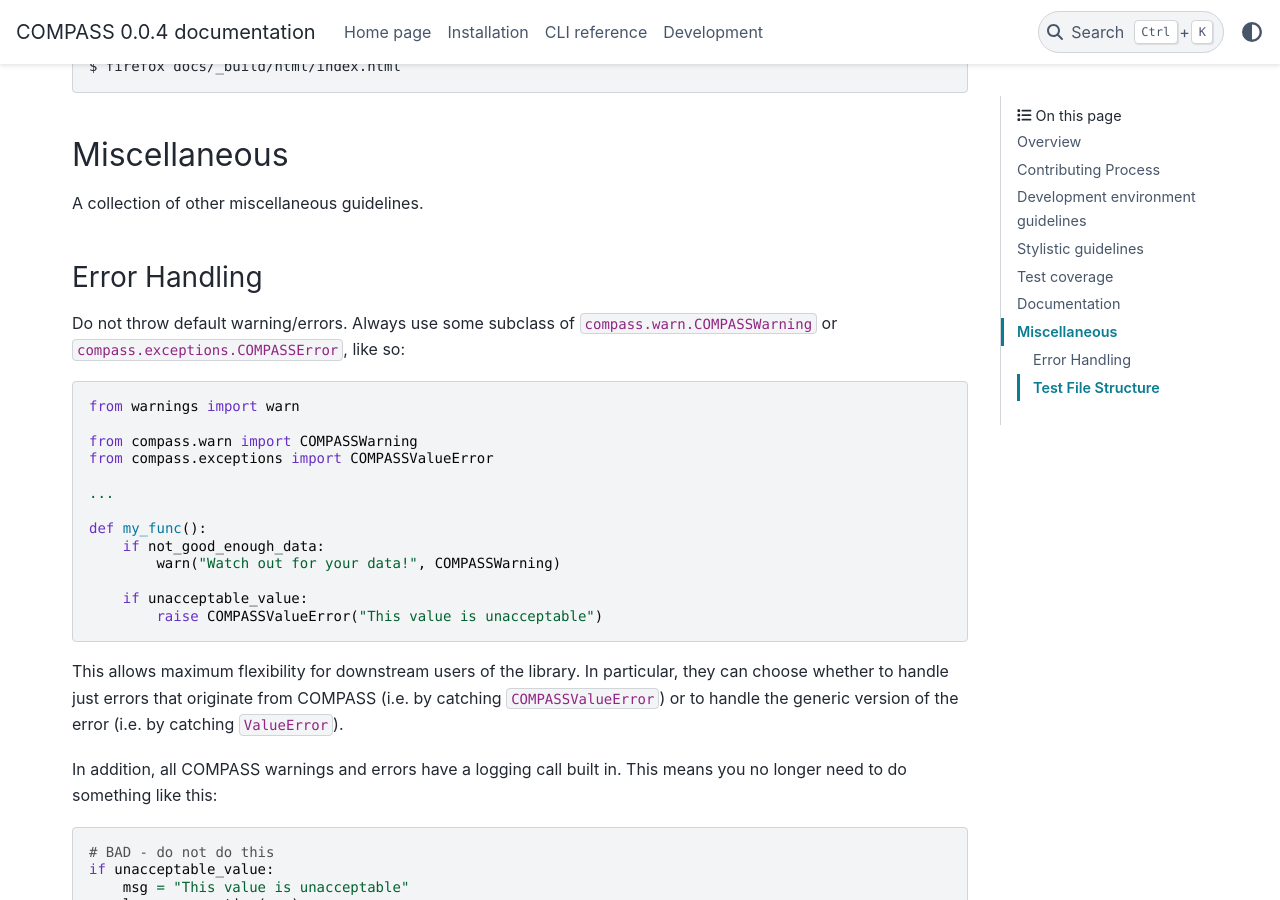
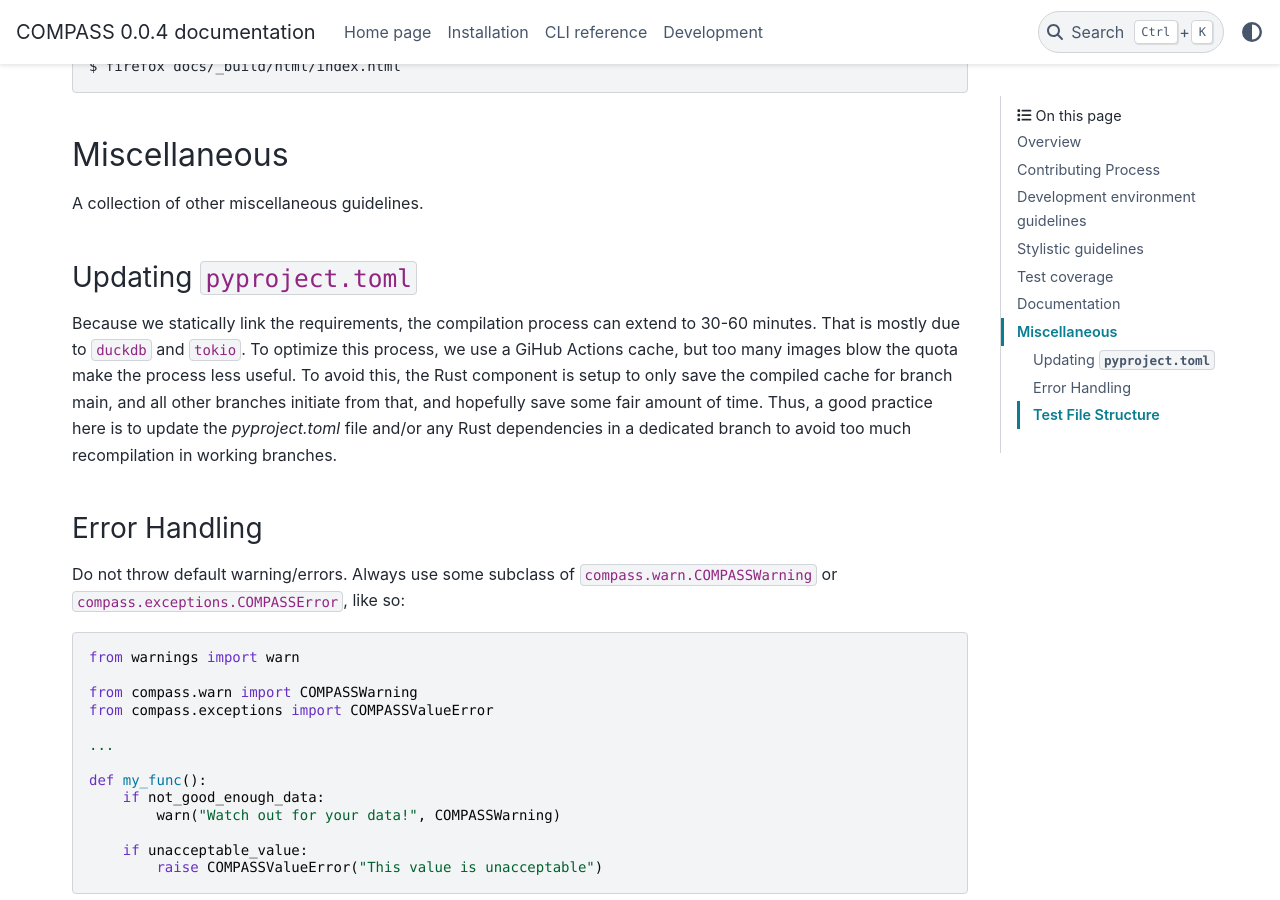
Before and after one commit to NREL/COMPASS, a Sphinx documentation site: the page built from docs/source/dev/README.rst, in a window 1280 px wide and 900 px high, scrolled down 4123 px. Built offline with Sphinx 7.4.7 and the PyData theme 0.15.4, drawn with Linux system fonts in a browser that asks for light colours; pages that are not in the unit, such as notebooks, are missing from menus; the version number is read from the project's files by our own code.

Commit message:
Move guidance

```diff
--- a/docs/source/dev/README.rst
+++ b/docs/source/dev/README.rst
@@ -185,6 +185,19 @@ Miscellaneous
 A collection of other miscellaneous guidelines.
 
 
+Updating ``pyproject.toml``
+^^^^^^^^^^^^^^^^^^^^^^^^^^^
+
+Because we statically link the requirements, the compilation process can
+extend to 30-60 minutes. That is mostly due to ``duckdb`` and ``tokio``. To
+optimize this process, we use a GiHub Actions cache, but too many images blow
+the quota make the process less useful. To avoid this, the Rust component is setup
+to only save the compiled cache for branch main, and all other branches initiate
+from that, and hopefully save some fair amount of time. Thus, a good practice here
+is to update the `pyproject.toml` file and/or any Rust dependencies in a dedicated
+branch to avoid too much recompilation in working branches.
+
+
 Error Handling
 ^^^^^^^^^^^^^^
 
```
Also changed, not shown: development.md (deleted, +0 -13 lines).
